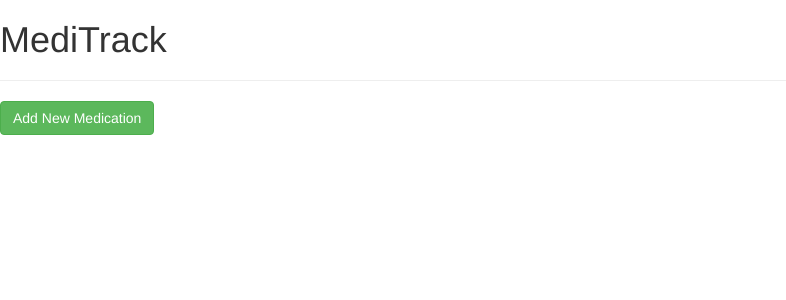
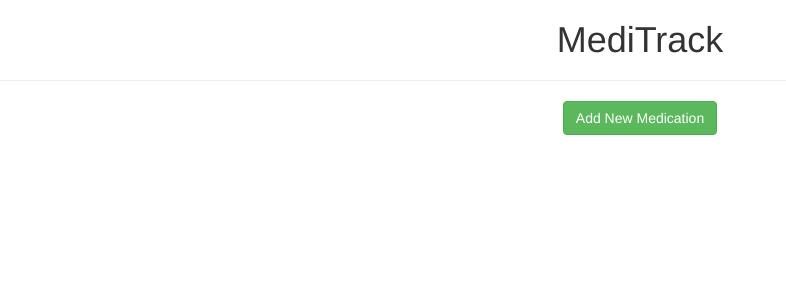
Before and after one commit to larryjtaylor/React-Medicine-Cabinet, a React app: page / in a window 1280 px wide. Shown: the top 300 px of the page, without its empty margins (0-786 px from the left). Built offline with nearby package versions, Linux system fonts and the light colour scheme.

Commit message:
add a bit of spacing

```diff
--- a/src/components/Header.jsx
+++ b/src/components/Header.jsx
@@ -1,8 +1,13 @@
 import React from "react";
 
 function Header(props){
+
+    var headerStyle = {
+      textAlign: "center"
+    }
+
   return (
-    <h1>MediTrack</h1>
+    <h1 style={headerStyle}>MediTrack</h1>
   );
 }
 
--- a/src/components/Medicine.jsx
+++ b/src/components/Medicine.jsx
@@ -3,6 +3,7 @@ import PropTypes from "prop-types";
 import Moment from "moment";
 
 function Medicine(props) {
+
   return (
     <div>
       <h2>Name: {props.name}</h2>
--- a/src/components/NewMedicineControl.jsx
+++ b/src/components/NewMedicineControl.jsx
@@ -20,11 +20,21 @@ class NewMedicineControl extends React.Component {
     this.setState({formModalIsShowing: false});
   }
 
+
   render(){
-    return (
+
+      var buttonStyle = {
+        display: "block",
+        margin: "auto"
+      }
+      var imageStyle = {
+        marginTop: "5%"
+      }
+
+      return (
       <div>
         <Button
-          bsStyle="success"
+          bsStyle="success" style={buttonStyle}
           onClick={this.showFormModal}>
           Add New Medication
         </Button>
@@ -38,7 +48,7 @@ class NewMedicineControl extends React.Component {
           <Modal.Body>
             <NewMedicineForm
               onNewMedicineCreation={this.props.onNewMedicineCreation}                           hideFormAfterSubmission = {this.hideFormModal}/>
-            <img src="http://www.3babak.com/images/category/medicine1-1.jpg"></img>
+            <img style={imageStyle} src="http://www.3babak.com/images/category/medicine1-1.jpg"></img>
           </Modal.Body>
         </Modal>
       </div>
--- a/src/components/NewMedicineForm.jsx
+++ b/src/components/NewMedicineForm.jsx
@@ -19,25 +19,32 @@ class NewMedicineForm extends React.Component {
   }
 
   render() {
+    var formStyle= {
+      marginLeft: "2%",
+      width: "150px"
+    }
+    var buttonStyle= {
+      marginLeft: "2%"
+    }
     return (
       <div>
         <form onSubmit={this.handleNewMedicineFormSubmission}>
-          <input
+          <input style={formStyle}
             ref="_name"
             type="text"
             id="name"
             placeholder="Enter Medication"/>
-          <input
+          <input style={formStyle}
             ref="_dosage"
             type="text"
             id="dosage"
             placeholder="Enter Dosage"/>
-          <input
+          <input style={formStyle}
             ref="_frequency"
             type="text"
             id="frequency"
-            placeholder="Enter How often you should take it"/>
-          <Button type="submit" bsStyle="primary">Add</Button>
+            placeholder="Enter Frequency"/>
+          <Button style={buttonStyle} type="submit" bsStyle="primary">Add</Button>
         </form>
       </div>
     );
--- a/src/models/medicine.js
+++ b/src/models/medicine.js
@@ -6,7 +6,7 @@ class Medicine {
     this.dosage = dosage;
     this.frequency = frequency;
     this.timeCreated = new Moment();
-    this.timeSinceCreated = this.setTimeSinceCreated();
+    this.timeSinceCreated = "a few seconds";
   }
   setTimeSinceCreated() {
     this.timeSinceCreated = this.timeCreated.fromNow(true);
```
